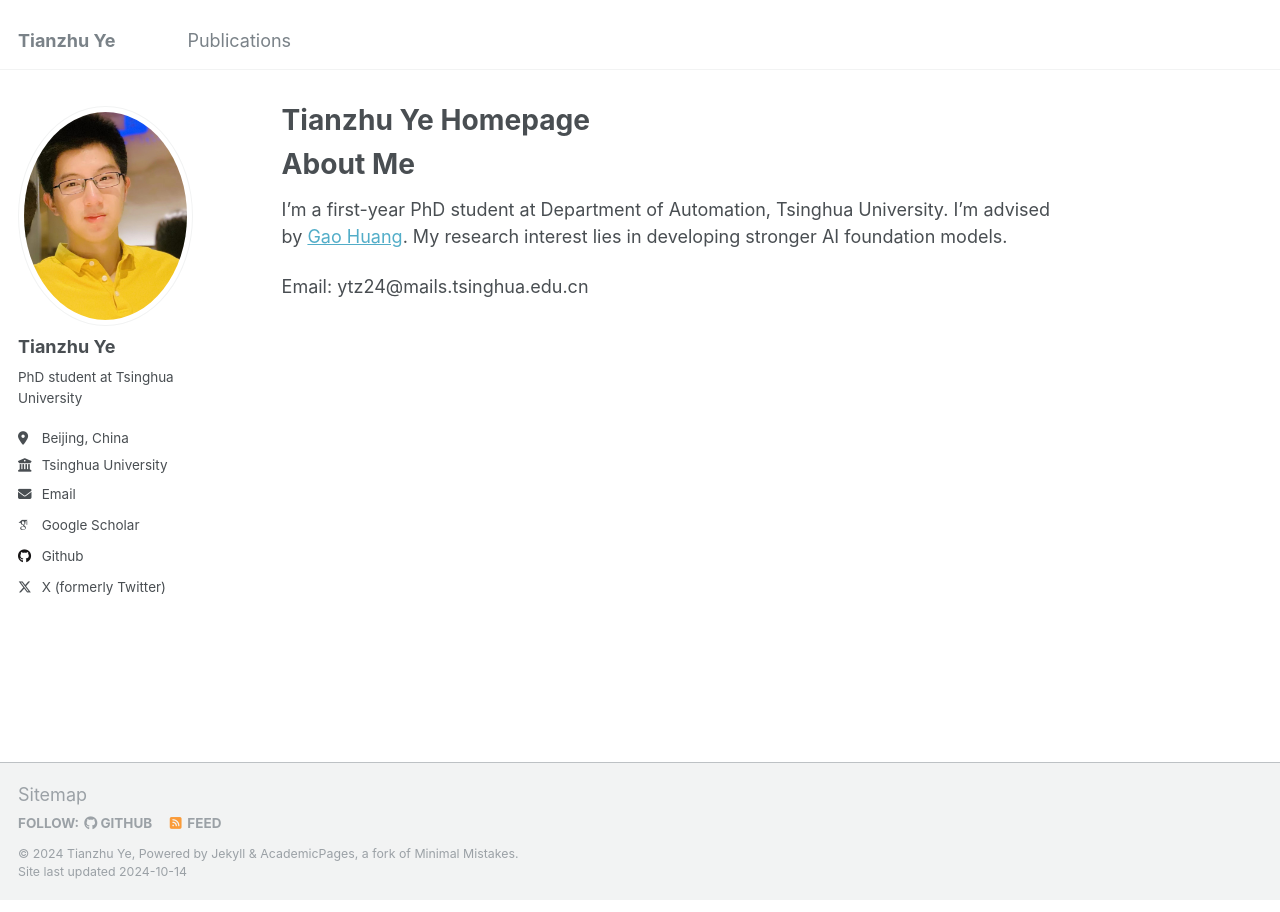
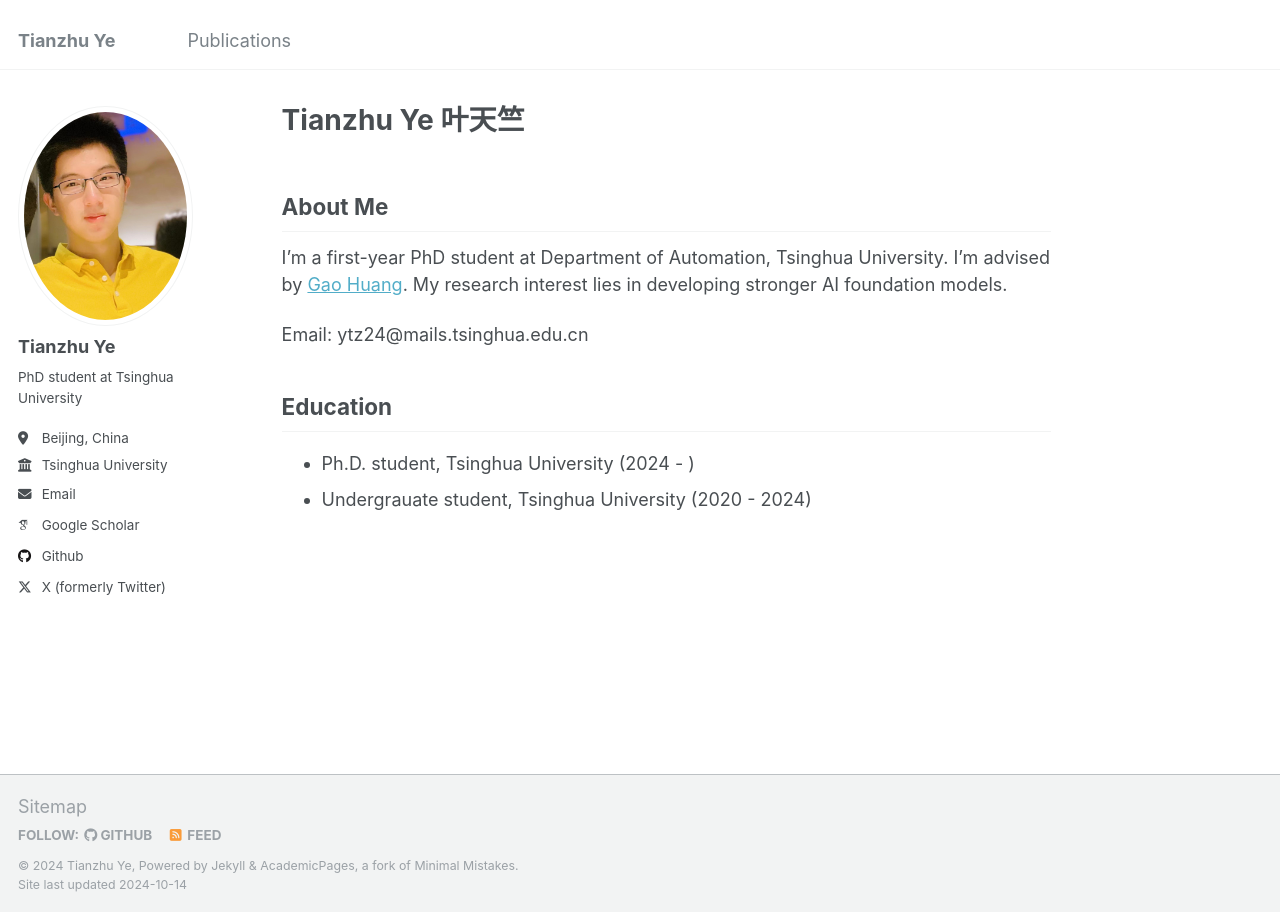
Before and after one commit to YTianZHU/YTianZHU.github.io, a Jekyll site: the page built from _pages/about.md, in a window 1280 px wide. Built offline with Jekyll 4.4.1, drawn with Linux system fonts in a browser that asks for light colours; some web fonts are replaced.

Commit message:
Update about.md

```diff
--- a/_pages/about.md
+++ b/_pages/about.md
@@ -1,13 +1,17 @@
 ---
 permalink: /
-title: "Tianzhu Ye Homepage"
+title: "Tianzhu Ye 叶天竺"
 author_profile: true
 redirect_from:
   - /about/
   - /about.html
 ---
 
-# About Me
+## About Me
 I'm a first-year PhD student at Department of Automation, Tsinghua University. I'm advised by [Gao Huang](https://www.gaohuang.net/). My research interest lies in developing stronger AI foundation models.
 
 Email: ytz24@mails.tsinghua.edu.cn
+
+## Education
+- Ph.D. student, Tsinghua University (2024 - )
+- Undergrauate student, Tsinghua University (2020 - 2024)
```
